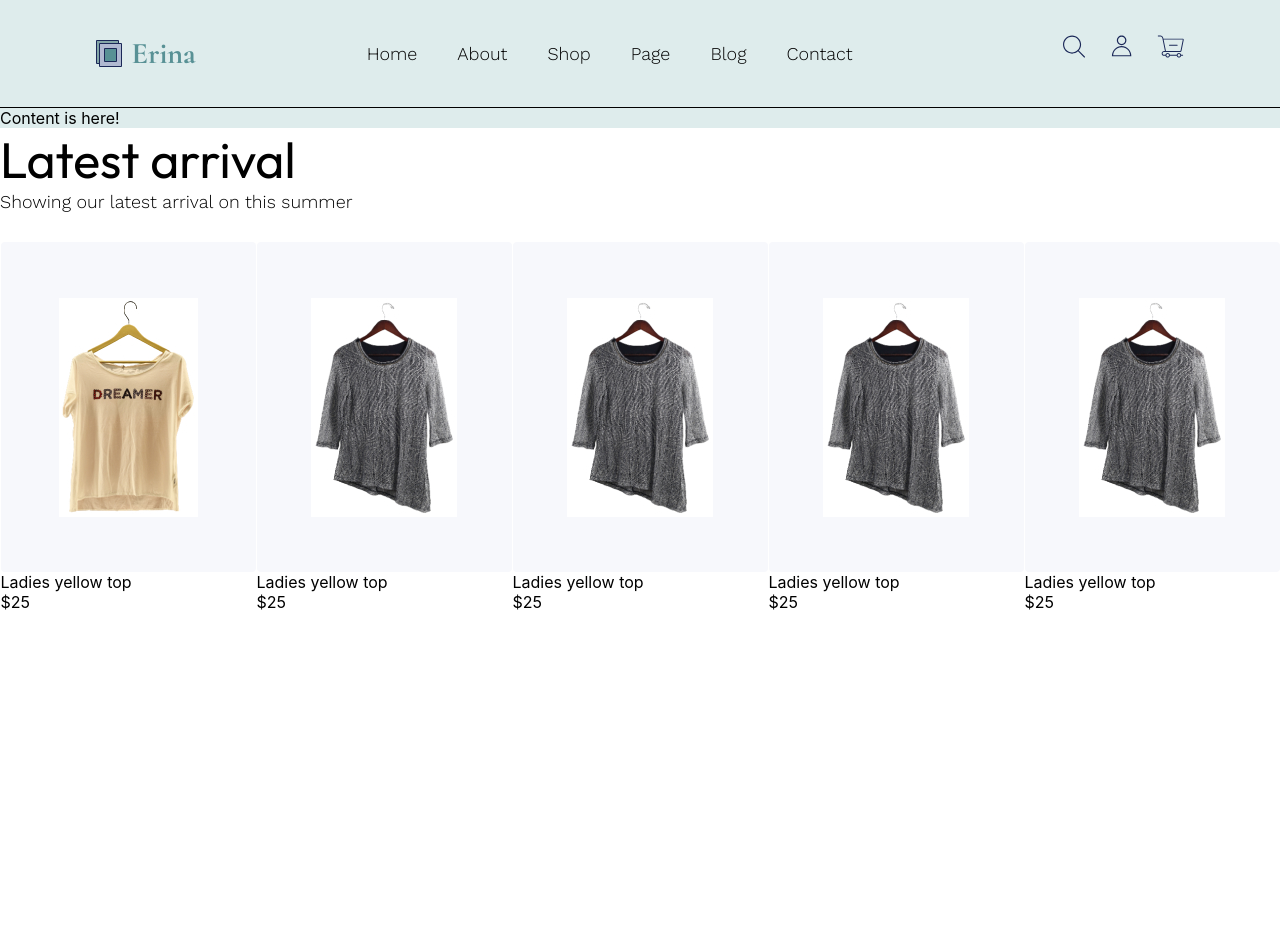
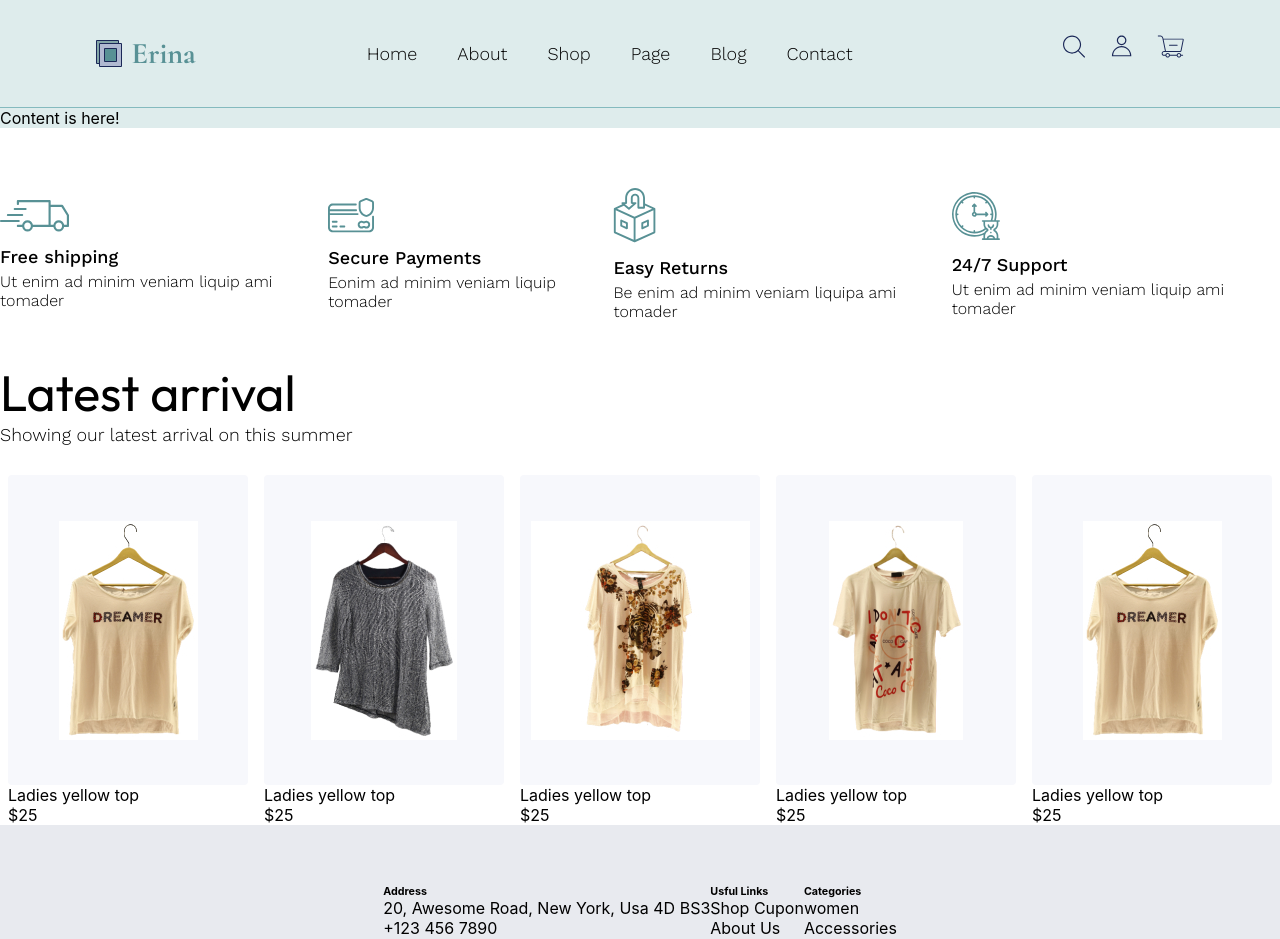
Before and after one commit to sateras/erina_react, a React (Create React App) app: page / in a window 1280 px wide. Shown: the top 939 px of the page. Before the commit the page ends 800 px from the top, so only its background shows below. Built offline with nearby package versions, Linux system fonts and the light colour scheme.

Commit message:
Add design

```diff
--- a/src/App.js
+++ b/src/App.js
@@ -1,11 +1,11 @@
-import './assets/css/App.scss';
+import "./assets/css/App.scss";
 
 function App() {
   return (
     <div>
-      <header className='header'>
-        <a className='header_link' href='/'>
-          <img src='/svg/logo.svg' />
+      <header className="header">
+        <a className="header_link" href="/">
+          <img src="/svg/logo.svg" />
           <h2>Erina</h2>
         </a>
         <nav>
@@ -16,66 +16,86 @@ function App() {
           <span>Blog</span>
           <span>Contact</span>
         </nav>
-        <div className='header_buttons'>
-          <a href='#'>
-            <img src='/svg/search_icon.svg' alt='search-icon'/>
+        <div className="header_buttons">
+          <a href="#">
+            <img src="/svg/search_icon.svg" alt="search-icon" />
           </a>
-          <a href='#'>
-            <img src='/svg/person_icon.svg' alt='person-icon'/>
+          <a href="#">
+            <img src="/svg/person_icon.svg" alt="person-icon" />
           </a>
-          <a href='#'>
-            <img src='/svg/cart_icon.svg' alt='cart-icon'/>
+          <a href="#">
+            <img src="/svg/cart_icon.svg" alt="cart-icon" />
           </a>
-
         </div>
       </header>
-      <div className='content'>
-          <div className='container'>
-            Content is here!
+      <div className="content">
+        <div className="container">Content is here!</div>
+      </div>
+      <main className="main container">
+        <div className="main_fixed">
+          <div>
+            <img src="/svg/bus_icon.svg" alt="icon" />
+            <h6>Free shipping</h6>
+            <p>Ut enim ad minim veniam liquip ami tomader</p>
           </div>
+          <div>
+            <img src="/svg/card_icon.svg" alt="icon" />
 
-      </div>
-      <main className='main container'>
+            <h6>Secure Payments</h6>
+            <p>Eonim ad minim veniam liquip tomader</p>
+          </div>
+          <div>
+            <img src="/svg/return_icon.svg" alt="icon" />
+
+            <h6>Easy Returns</h6>
+            <p>Be enim ad minim veniam liquipa ami tomader</p>
+          </div>
+          <div>
+            <img src="/svg/time_icon.svg" alt="icon" />
+
+            <h6>24/7 Support</h6>
+            <p>Ut enim ad minim veniam liquip ami tomader</p>
+          </div>
+        </div>
         <div>
           <h3>Latest arrival</h3>
           <h4>Showing our latest arrival on this summer</h4>
-          <div className='items_table'>
-
-            <div className='item'>
-              <div className='item_img'>
-                <img src='/products/1.jpg' alt='prod'/>
+          <div className="items_table">
+            <div className="item">
+              <div className="item_img">
+                <img src="/products/1.jpg" alt="prod" />
               </div>
               <p>Ladies yellow top</p>
               <p>$25</p>
             </div>
 
-            <div className='item'>
-              <div className='item_img'>
-                <img src='/products/2.jpg' alt='prod'/>
+            <div className="item">
+              <div className="item_img">
+                <img src="/products/2.jpg" alt="prod" />
               </div>
               <p>Ladies yellow top</p>
               <p>$25</p>
             </div>
 
-            <div className='item'>
-              <div className='item_img'>
-                <img src='/products/2.jpg' alt='prod'/>
+            <div className="item">
+              <div className="item_img">
+                <img src="/products/3.jpg" alt="prod" />
               </div>
               <p>Ladies yellow top</p>
               <p>$25</p>
             </div>
 
-            <div className='item'>
-              <div className='item_img'>
-                <img src='/products/2.jpg' alt='prod'/>
+            <div className="item">
+              <div className="item_img">
+                <img src="/products/4.jpg" alt="prod" />
               </div>
               <p>Ladies yellow top</p>
               <p>$25</p>
             </div>
 
-            <div className='item'>
-              <div className='item_img'>
-                <img src='/products/2.jpg' alt='prod'/>
+            <div className="item">
+              <div className="item_img">
+                <img src="/products/1.jpg" alt="prod" />
               </div>
               <p>Ladies yellow top</p>
               <p>$25</p>
@@ -84,8 +104,32 @@ function App() {
         </div>
       </main>
 
-      <footer className='footer'>
-
+      <footer className="footer">
+        <div className="container">
+          <div></div>
+          <div className="footer_right">
+            <div>
+              <h6>Address</h6>
+              <p>20, Awesome Road, New York, Usa 4D BS3</p>
+              <p>+123 456 7890</p>
+              <p>hello@ulina.com</p>
+            </div>
+            <div>
+              <h6>Usful Links</h6>
+              <p>Shop Cupon</p>
+              <p>About Us</p>
+              <p>Carrer</p>
+              <p>Supports</p>
+            </div>
+            <div>
+              <h6>Categories</h6>
+              <p>women</p>
+              <p>Accessories</p>
+              <p>Jewellary</p>
+              <p>Beauty Item</p>
+            </div>
+          </div>
+        </div>
       </footer>
     </div>
   );
--- a/src/assets/css/App.scss
+++ b/src/assets/css/App.scss
@@ -34,7 +34,7 @@ a {
     }
   }
 
-  border-bottom: 1.5px black solid;
+  border-bottom: 1.5px #84BABE solid;
 }
 .header_link {
   display: flex;
@@ -54,7 +54,7 @@ a {
 
 .content {
   background: #DEECEC;
-
+  margin-bottom: 60px;
 }
 
 .container {
@@ -76,6 +76,28 @@ a {
     font-size: 18px;
     margin-bottom: 30px;
   }
+  .main_fixed {
+    display: flex;
+    justify-content: space-between;
+    align-items: center;
+    margin-bottom: 40px;
+    img {
+      margin-bottom: 10px;
+    }
+    h6 {
+      font-family: 'Work Sans';
+      font-style: normal;
+      font-weight: 500;
+      font-size: 18px;
+      margin-bottom: 5px;
+    }
+    p {
+      font-family: 'Work Sans';
+      font-style: normal;
+      font-weight: 300;
+      font-size: 16px;
+    }
+  }
   .items_table {
     display: flex;
     justify-content: space-around;
@@ -84,8 +106,8 @@ a {
   .item_img {
     background: #F7F8FC;
     border-radius: 4px;
-    width: 255px;
-    height: 330px;
+    width: 240px;
+    height: 310px;
     display: flex;
     align-items: center;
     img {
@@ -94,3 +116,13 @@ a {
 
   }
 }
+
+.footer {
+  padding-top: 60px;
+  background: #E8EAEF;
+  display: flex;
+  .footer_right {
+    display: flex;
+    justify-content: space-between;
+  }
+}
```
